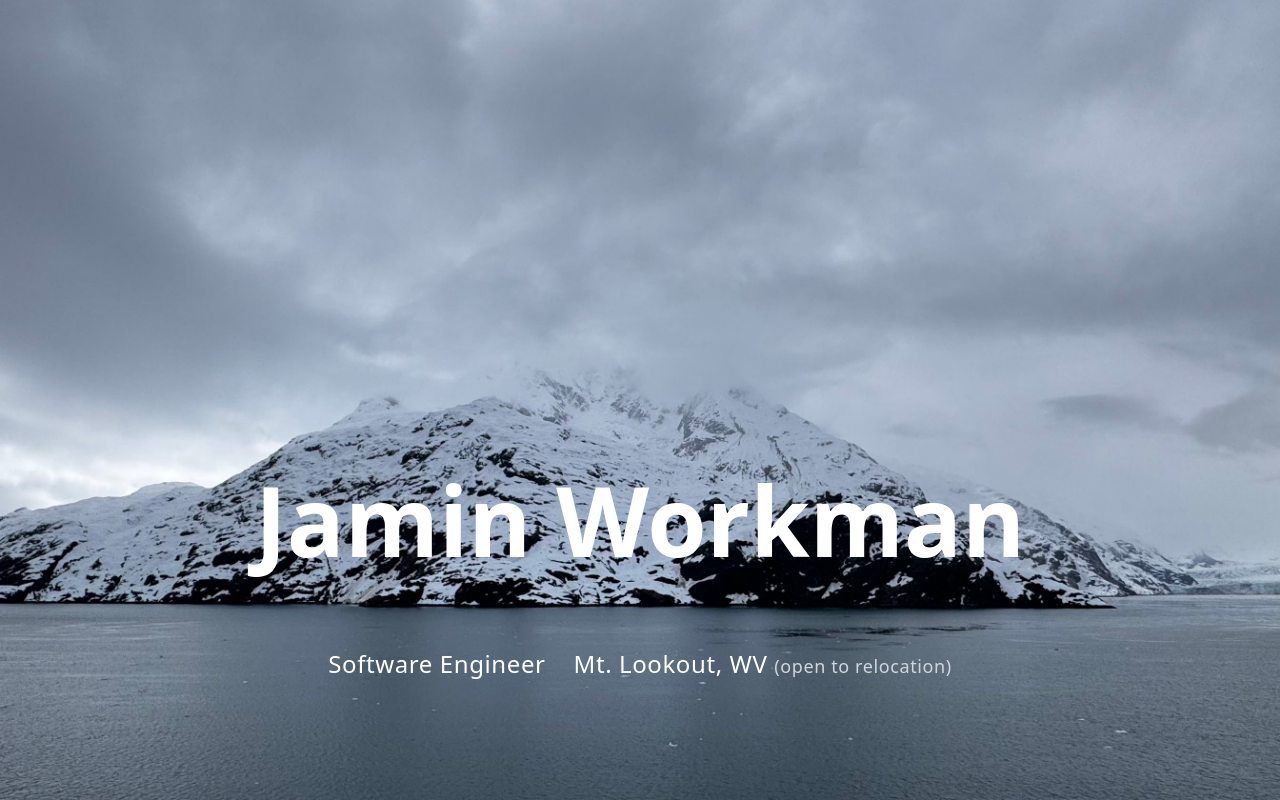
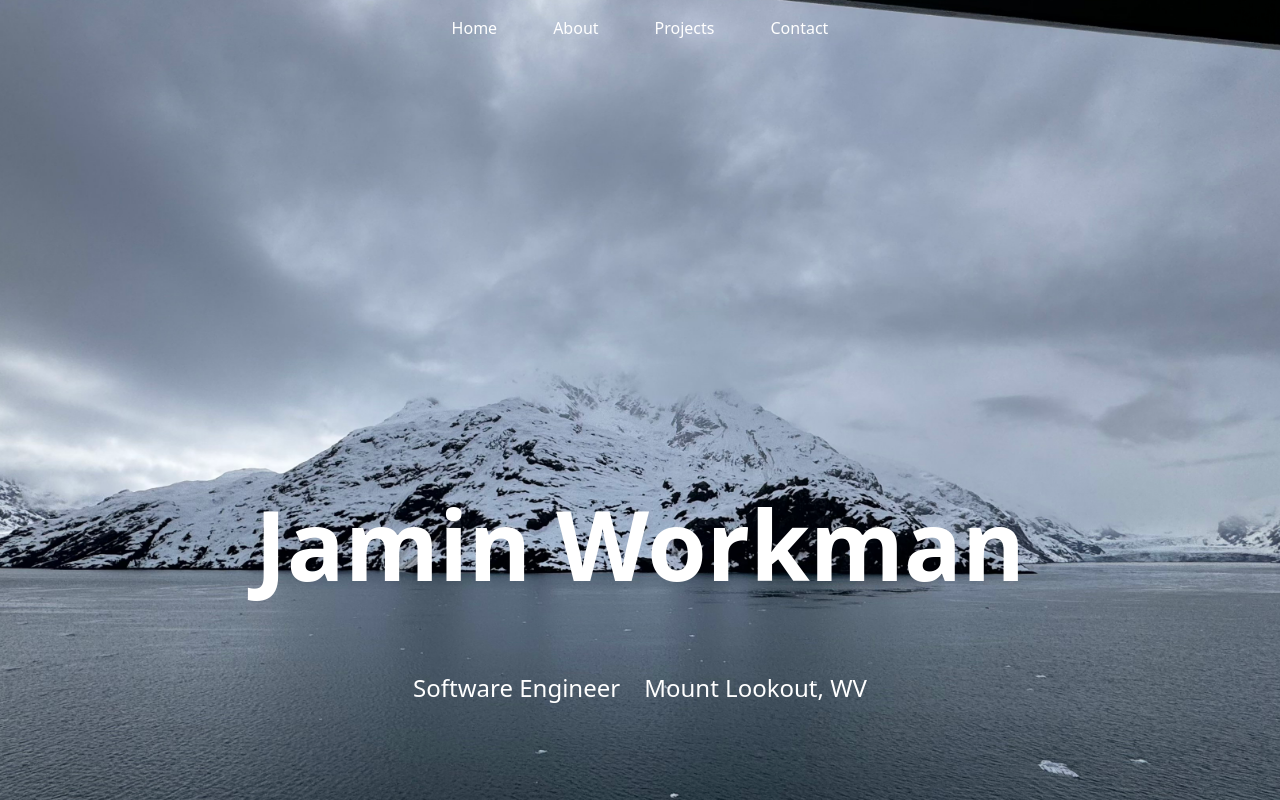
Before and after one commit to Leoz-Maxwell-Jilliumz/Portfolio, a React (Vite) app in the folder portfolio-1/: page / in a window 1280 px wide. Built offline with nearby package versions, Linux system fonts and the light colour scheme.

Commit message:
added the Navbar component

```diff
--- a/portfolio-1/src/App.tsx
+++ b/portfolio-1/src/App.tsx
@@ -1,10 +1,16 @@
 import { useState } from 'react'
 
 import Homepage from './pages/Homepage'
+import Navbar from './pages/Navbar';
 
 function App() {
   return (
-    <Homepage />
+    <>
+    <div className="bg-cover bg-center h-screen w-full flex flex-col justify-end items-center m-0 p-0" style={{ backgroundImage: "url('/bg.jpg')", backgroundSize: '125%', }}>
+      <Navbar />
+      <Homepage />
+    </div>
+    </>
   )
 }
 
--- a/portfolio-1/src/pages/Homepage.tsx
+++ b/portfolio-1/src/pages/Homepage.tsx
@@ -1,21 +1,26 @@
+import { useEffect, useState } from "react";
+
 function Homepage() {
-    return (
-        <div
-            className="h-screen w-full flex flex-col justify-end items-center m-0 p-0 bg-cover bg-center"
-            style={{
-                backgroundImage: "url('/bg.jpg')",
-                backgroundSize: "150%",
-                height: "100vh"
-            }}
-        >
-            <h1 className="text-8xl font-bold text-white mb-20 spread-letters whitespace-nowrap">Jamin Workman</h1>
-            <div className="flex flex-row justify-space-between gap-7 items-center mb-20">
-        <p className="text-2xl text-white mb-10 tracking-wide">Software Engineer</p>
-        <p className="text-2xl text-white mb-10 tracking-wide">Mt. Lookout, WV <span className="text-lg text-gray-300">(open to relocation)</span></p>
+  const [showParagraphs, setShowParagraphs] = useState(false);
+
+  useEffect(() => {
+    const timer = setTimeout(() => setShowParagraphs(true), 1500); // 1.5s
+    return () => clearTimeout(timer);
+  }, []);
+
+  return (
+    <div className="h-screen w-full flex flex-col justify-end items-center m-0 p-0">
+      <h1 className="text-8xl font-bold text-white mb-20 spread-letters whitespace-nowrap">
+        Jamin Workman
+      </h1>
+      {showParagraphs && (
+        <div className="flex flex-row justify-between items-center gap-6 pb-24">
+          <p className="text-white text-2xl">Software Engineer</p>
+          <p className="text-white text-2xl">Mount Lookout, WV</p>
         </div>
-        </div>
-
-    );
+      )}
+    </div>
+  );
 }
 
 export default Homepage;
--- a/portfolio-1/src/pages/Navbar.tsx
+++ b/portfolio-1/src/pages/Navbar.tsx
@@ -0,0 +1,15 @@
+function Navbar() {
+
+    return(
+        <nav className="bg-transparent text-white p-4">
+            <ul className="flex flex-row justify-center gap-10 items-center space-x-4">
+                <li><a href="/" className="transition-all duration-400 hover:text-cyan-200">Home</a></li>
+                <li><a href="/about" className="transition-all duration-400 hover:text-cyan-200">About</a></li>
+                <li><a href="/projects" className="transition-all duration-400 hover:text-cyan-200">Projects</a></li>
+                <li><a href="/contact" className="transition-all duration-400 hover:text-cyan-200">Contact</a></li>
+            </ul>
+        </nav>
+    )
+}
+
+export default Navbar;
```
